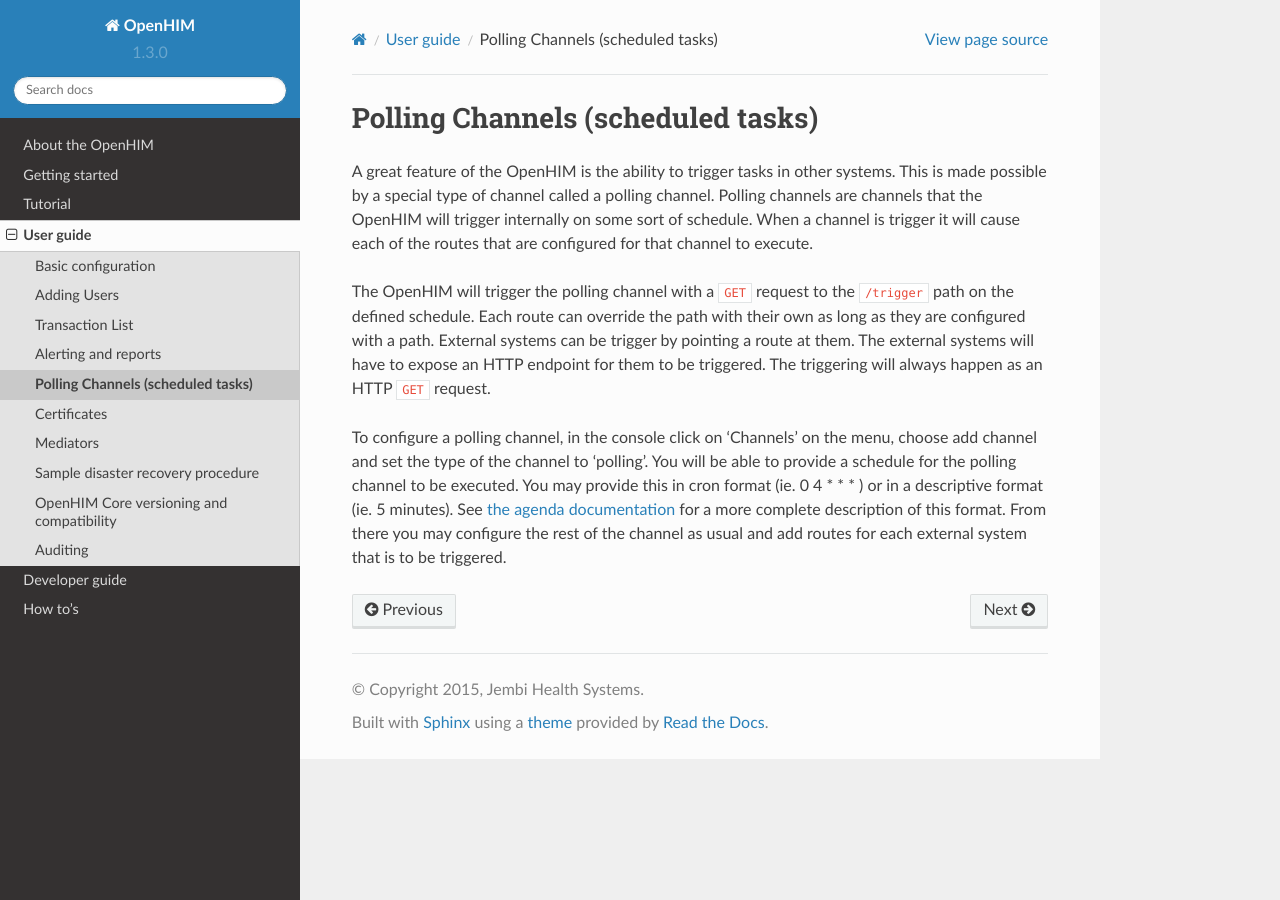
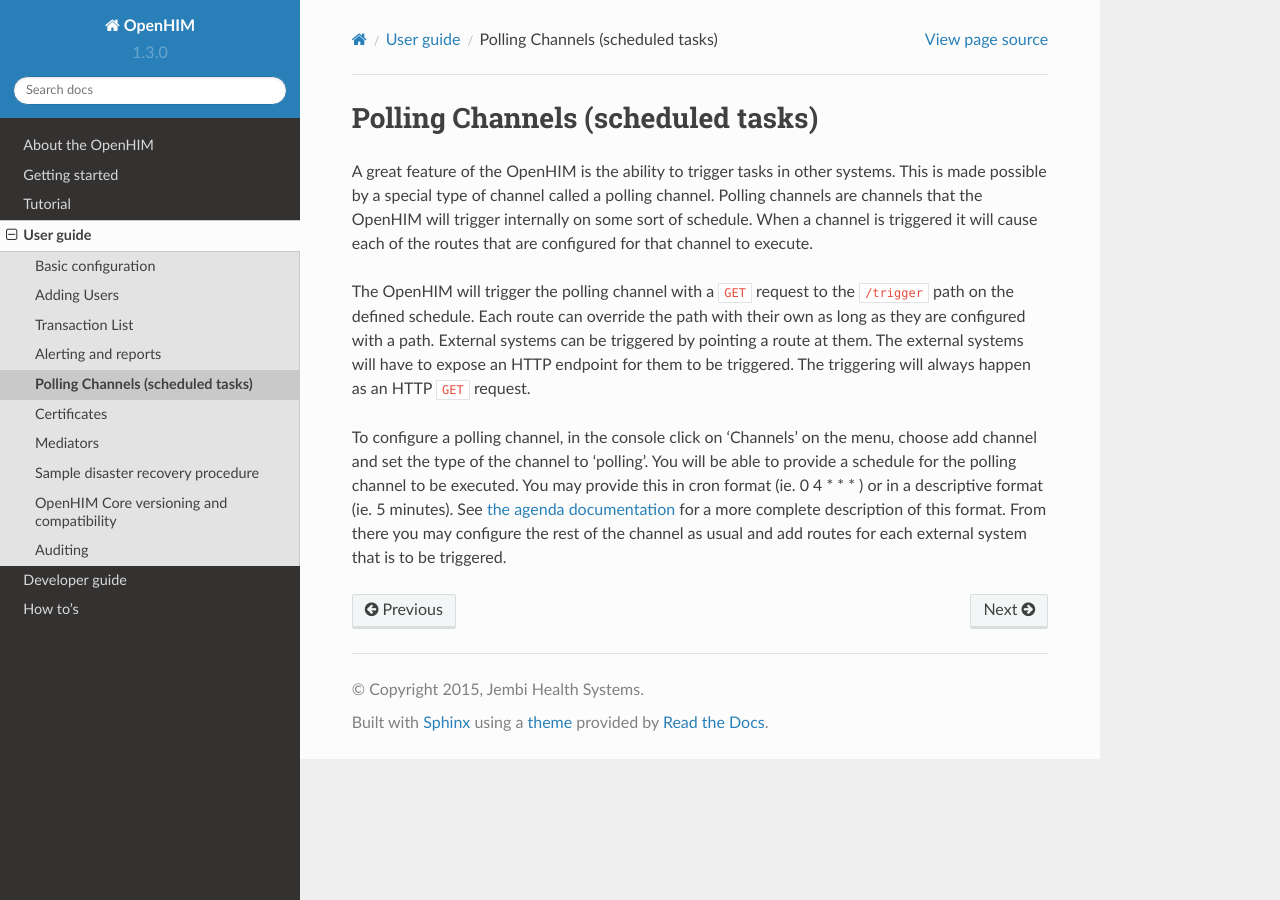
Before and after one commit to jembi/openhim-core-js, a Sphinx documentation site: the page built from docs/user-guide/polling-channels.md, in a window 1280 px wide. Built offline with Sphinx 7.4.7 and the Read the Docs theme 2.0.0, drawn with Linux system fonts in a browser that asks for light colours.

Commit message:
Fix typos

```diff
--- a/docs/user-guide/polling-channels.md
+++ b/docs/user-guide/polling-channels.md
@@ -4,12 +4,12 @@
 A great feature of the OpenHIM is the ability to trigger tasks in other systems.
 This is made possible by a special type of channel called a polling channel. Polling
 channels are channels that the OpenHIM will trigger internally on some sort of
-schedule. When a channel is trigger it will cause each of the routes that are
+schedule. When a channel is triggered it will cause each of the routes that are
 configured for that channel to execute.
 
 The OpenHIM will trigger the polling channel with a `GET` request to the `/trigger`
 path on the defined schedule. Each route can override the path with their own as
-long as they are configured with a path. External systems can be trigger by
+long as they are configured with a path. External systems can be triggered by
 pointing a route at them. The external systems will have to expose an HTTP
 endpoint for them to be triggered. The triggering will always happen as an HTTP
 `GET` request.
```
